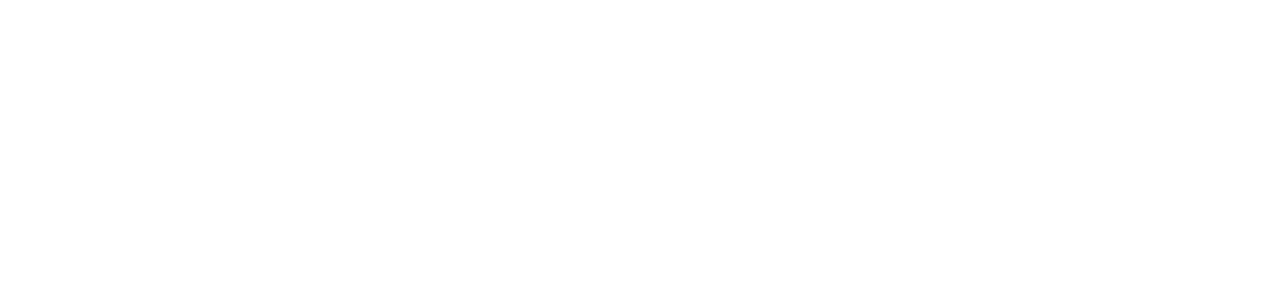
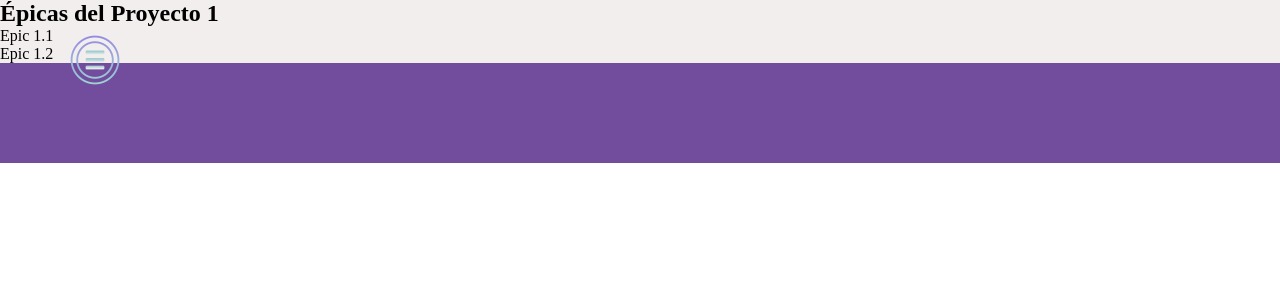
Before and after one commit to facundobrunetti99/Project-final-web, a React (Vite) app: page /project/epics/1 in a window 1280 px wide. Before the commit this address had no page. Shown: the top 300 px of the page. Built offline with nearby package versions, Linux system fonts and the light colour scheme.

Commit message:
changes router config and epics

```diff
--- a/src/RouterConfig.jsx
+++ b/src/RouterConfig.jsx
@@ -15,7 +15,7 @@
 
         <Route element={<AuthRouter isAuthenticated={isAuthenticated} />}>
           <Route path="/project" element={<Project />} />
-          <Route path="/project/epics" element={<Epic></Epic>}></Route>
+          <Route path="/project/epics/:projectId" element={<Epic/>} />
           <Route path="/project/epics/stories" element={<></>}></Route>
           <Route path="/project/epics/stories:task" element={<Task />}></Route>
         </Route>
--- a/src/component/ConteinerContent/Content.jsx
+++ b/src/component/ConteinerContent/Content.jsx
@@ -3,40 +3,40 @@
 import { Link } from "react-router-dom";
 const projects = [
   {
+    id:1,
     title: "Titulo projecto 1",
     cont: "Este es el contenido del proyecto hablara sobre que se tratara y todo lo relacionado al mismo",
     img: "Imagen contenido 1",
-    epic: "/project/epics/1",
   },
   {
+    id:2,
     title: "Titulo projecto 2",
     cont:"Este es el contenido del proyecto hablara sobre que se tratara y todo lo relacionado al mismo",
     img: "Imagen contenido 2",
-    epic: [],
   },
   {
+    id:3,
     title: "Titulo projecto 3",
     cont: "Este es el contenido del proyecto hablara sobre que se tratara y todo lo relacionado al mismo",
     img: "Imagen contenido 3",
-    epic: [],
   },
   {
+    id:4,
     title: "Titulo projecto 4",
     cont: "Este es el contenido del proyecto hablara sobre que se tratara y todo lo relacionado al mismo",
     img: "Imagen contenido 4",
-    epic: [],
   },
   {
+    id:5,
     title: "Titulo projecto 5",
     cont: "Este es el contenido del proyecto hablara sobre que se tratara y todo lo relacionado al mismo",
     img: "Imagen contenido 5",
-    epic: [],
   },
   {
+    id:6,
     title: "Titulo projecto 6",
     cont: "Este es el contenido del proyecto hablara sobre que se tratara y todo lo relacionado al mismo",
     img: "Imagen contenido 6",
-    epic: [],
   },
 ];
 
@@ -46,13 +46,12 @@
     return (
       <div  className="div-project">
         {p.map((item) => (
-          <Link to={item.epic} className={clas}>
+          <Link to={`/project/epics/${item.id}`} className={clas} key={item.id}>
             <p className="title-proj"><b>{item.title}</b></p>
             <div>
               <p className="cont-proj">{item.cont}</p>
               <img src={item.img} alt="" />
             </div>
-
           </Link>
         ))}
       </div>
--- a/src/page/Epicas/Epic.jsx
+++ b/src/page/Epicas/Epic.jsx
@@ -1,12 +1,29 @@
 import React from 'react'
 import "../Epicas/Epic.css"
-import Title from '../../component/Tittle/Title'
+import { useParams } from 'react-router-dom';
+const epicsData = {
+  1: ["Epic 1.1", "Epic 1.2"],
+  2: ["Epic 2.1"],
+  3: ["Epic 3.1", "Epic 3.2", "Epic 3.3"],
+
+};
+
+
+
 const Epic = () => {
+  const { projectId } = useParams();
+  const epics = epicsData[projectId] || [];
+
   return (
     <div>
-        <Title clas={"title-public-home"} title={"Epicas"}></Title>
+      <h2>Épicas del Proyecto {projectId}</h2>
+      <ul>
+        {epics.map((epic, index) => (
+          <li key={index}>{epic} </li>
+        ))}
+      </ul>
     </div>
-  )
-}
+  );
+};
 
-export default Epic
+export default Epic;
```
